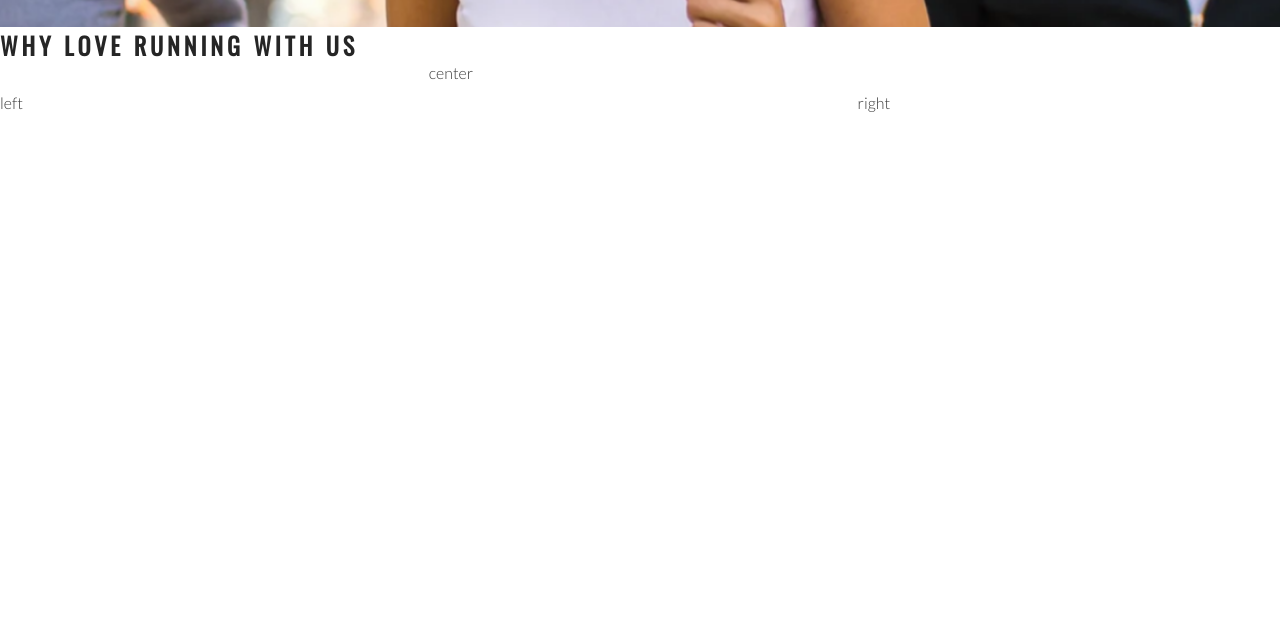
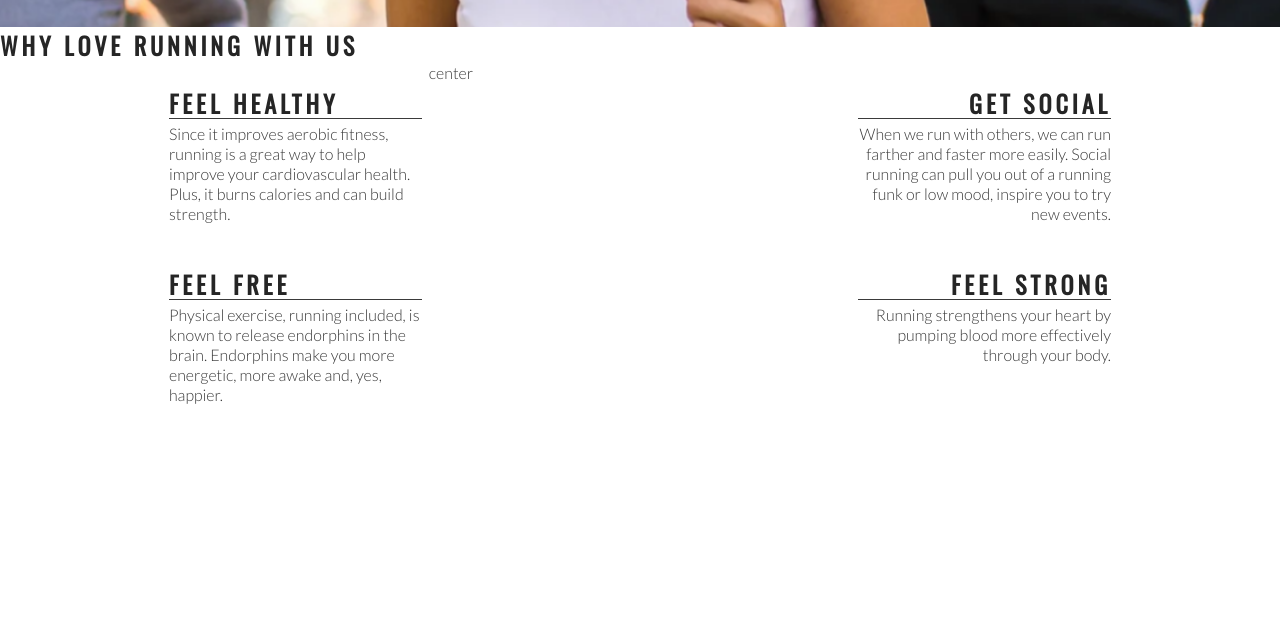
Before and after one commit to angharadcaswell/love-running, a plain HTML site: page index.html in a window 1280 px wide. Shown: the part 648-1272 px from the top of the page. Drawn offline with nearby package versions, Linux system fonts and the light colour scheme.

Commit message:
Style left and right section on club ethos

```diff
--- a/assets/css/style.css
+++ b/assets/css/style.css
@@ -133,3 +133,28 @@ line-height: 75px;
     width:33%;
     margin: 0 auto;
 }
+
+hr {
+    border-top: 1px solid #3a3a3a;
+    width: 100%;
+    margin: 5px 0;
+}
+
+.left-about-heading {
+    width: 60%;
+    float: right;
+    line-height: 20px;
+    clear: both;
+    margin-bottom: 50px;
+}
+.right-about-heading {
+    width: 60%;
+    float: left;
+    line-height: 20px;
+    clear: both;
+    margin-bottom: 50px;
+}
+
+.right-about-heading h2, .right-about-heading p {
+    text-align: right;
+}
--- a/index.html
+++ b/index.html
@@ -30,8 +30,41 @@
     </section>
     <section id="club-ethos">
         <h1>Why love running with us</h1>
-        <div id="left-about">left</div>
-        <div id= "right-about">right</div>
+        <div id="left-about">
+            <div class="left-about-heading">
+                <h2>Feel Healthy</h2>
+                <hr>
+                <p>
+                    Since it improves aerobic fitness, running is a great way to help improve your cardiovascular
+                    health. Plus, it burns calories and can build strength.
+                </p>
+            </div>
+            <div class="left-about-heading">
+                <h2>Feel Free</h2>
+                <hr>
+                <p>
+                    Physical exercise, running included, is known to release endorphins in the brain. Endorphins make
+                    you more energetic, more awake and, yes, happier.
+                </p>
+            </div>
+        </div>
+        <div id= "right-about">
+                <div class="right-about-heading">
+                    <h2>Get Social</h2>
+                    <hr>
+                    <p>
+                        When we run with others, we can run farther and faster more easily. Social running can pull you out
+                        of a running funk or low mood, inspire you to try new events.
+                    </p>
+                </div>
+                <div class="right-about-heading">
+                    <h2>Feel Strong</h2>
+                    <hr>
+                    <p>
+                        Running strengthens your heart by pumping blood more effectively through your body.
+                    </p>
+            </div>
+        </div>
         <div id="center-about">center</div>
     </section>
     <section>Running location, distance and times</section>
```
